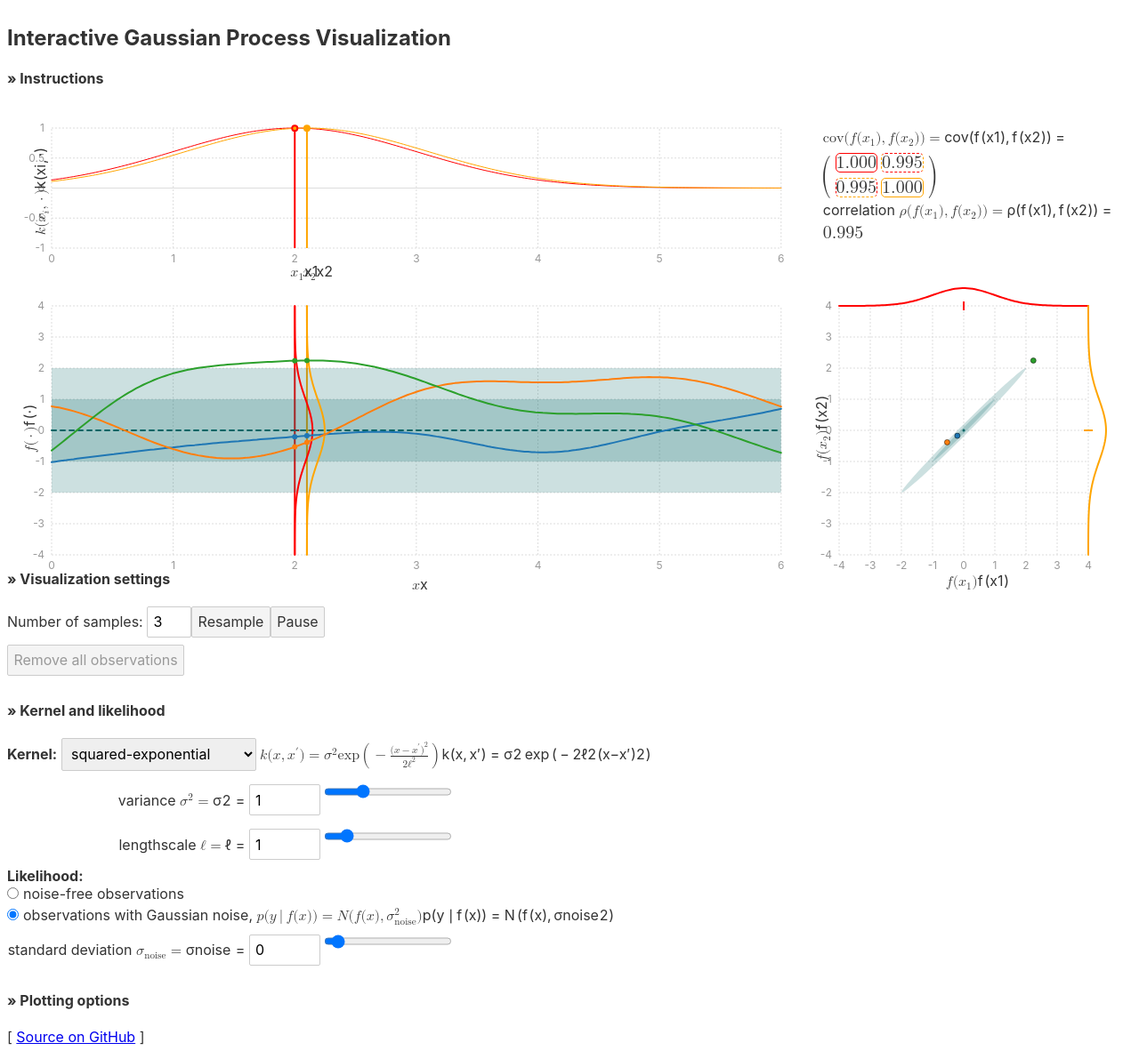
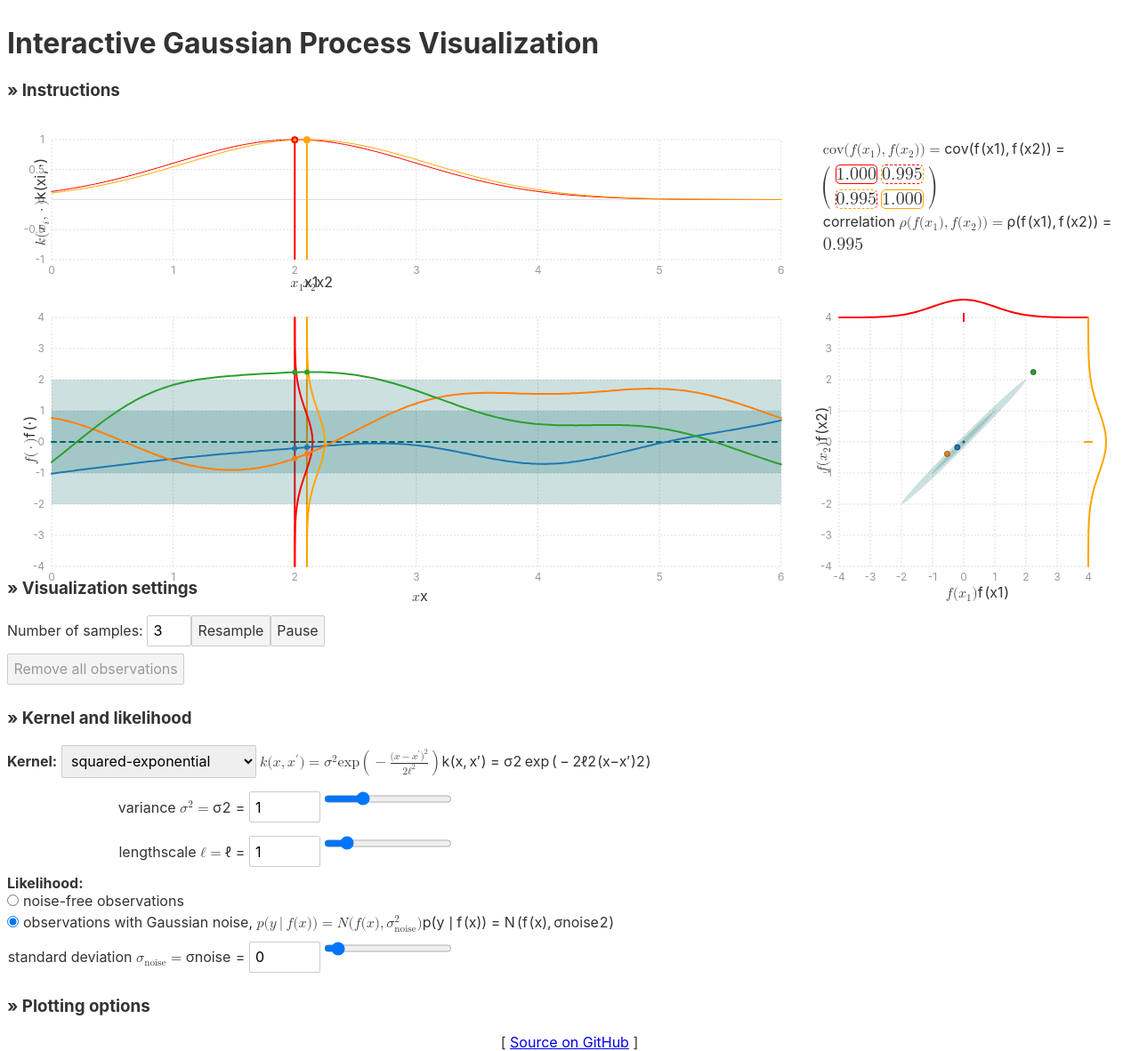
Before and after one commit to st--/interactive-gp-visualization, a Svelte app: page / in a window 1280 px wide. Shown: the whole page at 89% size. Built offline with nearby package versions, Linux system fonts and the light colour scheme.

Commit message:
minor layout improvements

```diff
--- a/src/App.svelte
+++ b/src/App.svelte
@@ -145,10 +145,10 @@ Future thoughts:
 </script>
 
 <div>
-  <h2>Interactive Gaussian Process Visualization</h2>
+  <h1 class="post-title">Interactive Gaussian Process Visualization</h1>
 
   <CollapsibleCard open={false}>
-    <h4 slot="header">&#187; Instructions</h4>
+    <h3 slot="header">&#187; Instructions</h3>
     <div slot="body" class="text-container">
       <div class="text-explanation" style="grid-area: line;">
         <em>Bottom left:</em>
@@ -229,7 +229,7 @@ Future thoughts:
     </div>
   </div>
   <CollapsibleCard open={true}>
-    <h4 slot="header">&#187; Visualization settings</h4>
+    <h3 slot="header">&#187; Visualization settings</h3>
     <div slot="body">
       <RandomSample xsLength={xs.length} bind:doAnimate />
       <div>
@@ -244,18 +244,18 @@ Future thoughts:
     </div>
   </CollapsibleCard>
   <CollapsibleCard open={true}>
-    <h4 slot="header">&#187; Kernel and likelihood</h4>
+    <h3 slot="header">&#187; Kernel and likelihood</h3>
     <div slot="body">
       <ConfigData bind:noiseScale bind:selectedKernel {kernelChoices} />
     </div>
   </CollapsibleCard>
   <CollapsibleCard open={false}>
-    <h4 slot="header">&#187; Plotting options</h4>
+    <h3 slot="header">&#187; Plotting options</h3>
     <div slot="body">
       <ConfigPlot bind:plotProps bind:num_grid />
     </div>
   </CollapsibleCard>
-  <div>
+  <div style="text-align: center;">
     [
     <a href="https://github.com/st--/interactive-gp-visualization/"
       >Source on GitHub</a
```
